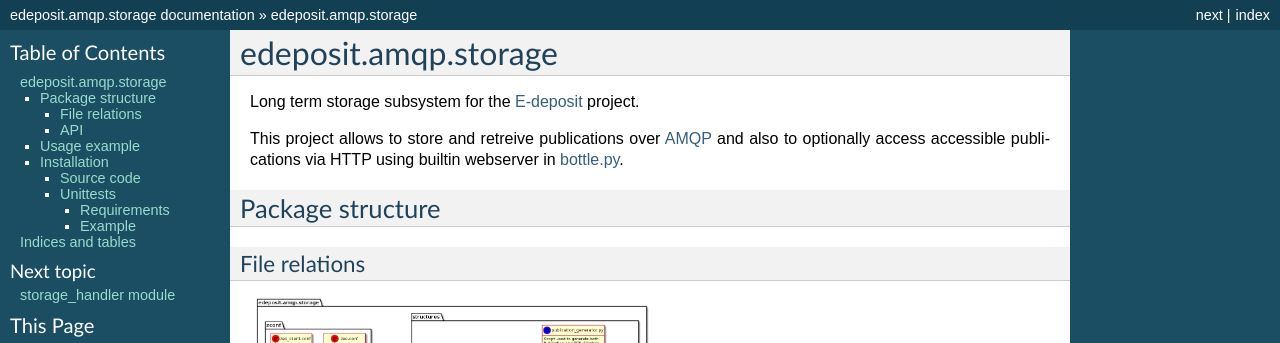
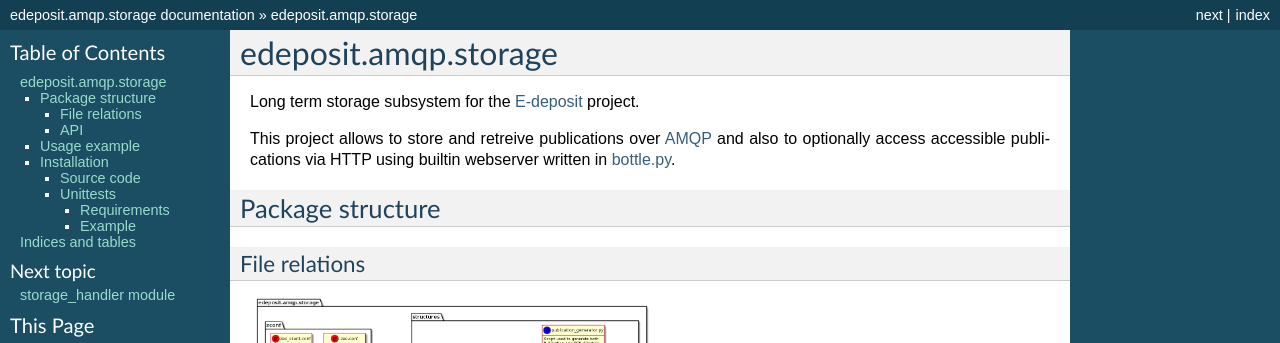
Before and after one commit to edeposit/edeposit.amqp.storage, a Sphinx documentation site: the page built from docs/index.rst, in a window 1280 px wide. Shown: the top 343 px of the page. Built offline with Sphinx 7.4.7, drawn with Linux system fonts in a browser that asks for light colours; pages that are not in the unit, such as notebooks, are missing from menus.

Commit message:
#10: Fixed typos.

```diff
--- a/README.rst
+++ b/README.rst
@@ -19,6 +19,10 @@
 
 This project allows to store and retreive publications over AMQP_ and also to optionally access accessible publications via HTTP using builtin webserver in bottle.py_.
 
+.. _AMQP: https://www.amqp.org/
+.. _bottle.py: http://bottlepy.org
+.. _E-deposit: http://edeposit.nkp.cz/
+
 Documentation
 -------------
 
--- a/docs/index.rst
+++ b/docs/index.rst
@@ -3,7 +3,7 @@
 
 Long term storage subsystem for the E-deposit_ project.
 
-This project allows to store and retreive publications over AMQP_ and also to optionally access accessible publications via HTTP using builtin webserver in bottle.py_.
+This project allows to store and retreive publications over AMQP_ and also to optionally access accessible publications via HTTP using builtin webserver written in bottle.py_.
 
 .. _AMQP: https://www.amqp.org/
 .. _bottle.py: http://bottlepy.org
```
